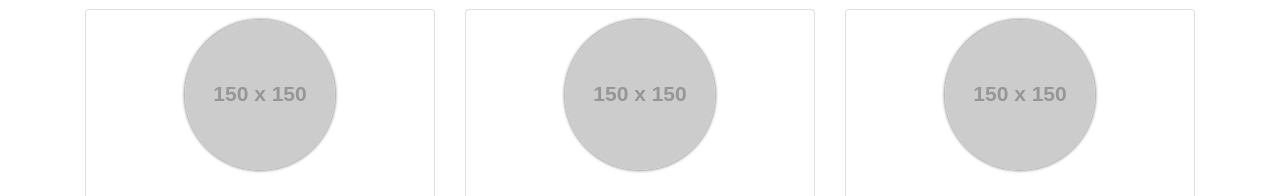
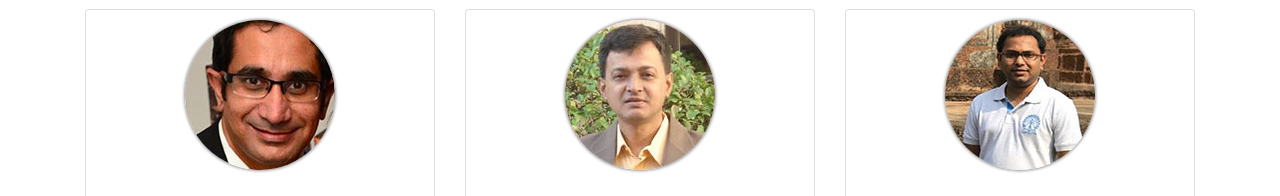
Before and after one commit to souravaddya/STEERS2021, a website: page committee/index.html in a window 1280 px wide. Shown: the part 558-754 px from the top of the page. Drawn offline with Linux system fonts and the light colour scheme; placeholder pictures from the web are drawn by us; files whose address does not match are found by name.

Commit message:
img added

```diff
--- a/committee/index.html
+++ b/committee/index.html
@@ -77,7 +77,7 @@
       <div class="col-md-4 mb-5">
         <div class="card h-100">
           <div class="circular">
-              <img src="http://www.placehold.it/150" />
+              <img src="img/abhishek.jpg" />
             </div>
 
           <div class="card-body">
@@ -91,7 +91,7 @@
       <div class="col-md-4 mb-5">
         <div class="card h-100">
           <div class="circular">
-              <img src="http://www.placehold.it/150" />
+              <img src="img/soumya.jpg" />
             </div>
 
           <div class="card-body">
@@ -105,7 +105,7 @@
       <div class="col-md-4 mb-5">
         <div class="card h-100">
           <div class="circular">
-              <img src="http://www.placehold.it/150" />
+              <img src="img/sourav.jpg" />
             </div>
 
           <div class="card-body">
```
Also changed, not shown: committee/img/abhishek.jpg (added), committee/img/dheryta.jpg (added), committee/img/nirupam.jpg (added), committee/img/sandip.jpg (added), committee/img/sanjib.jpg (added), committee/img/soumya.jpg (added), committee/img/sourav.jpg (added).
